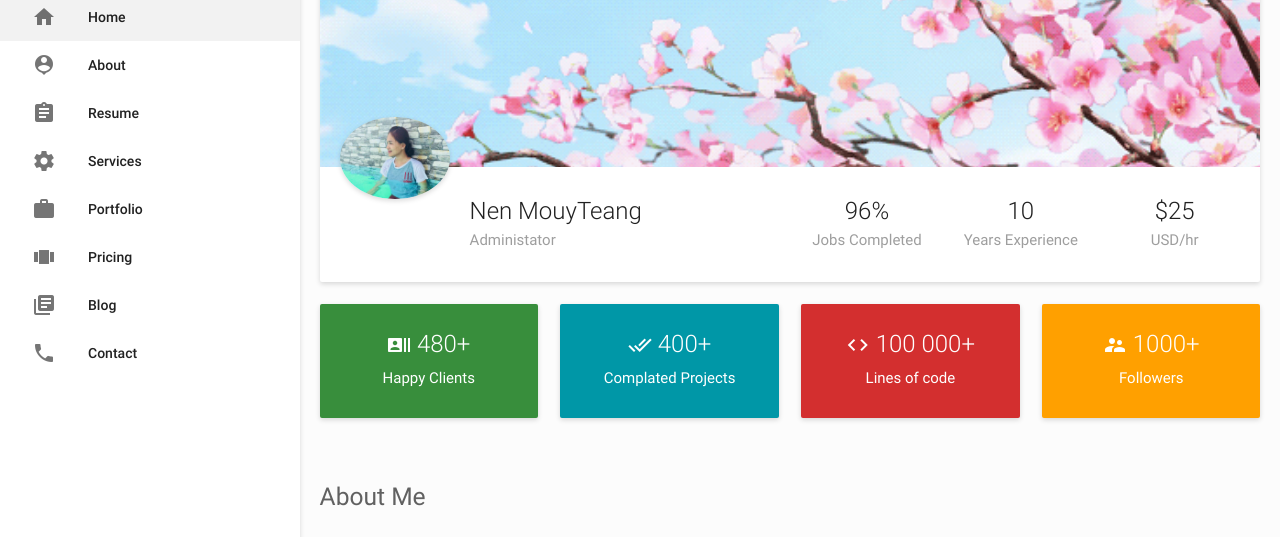
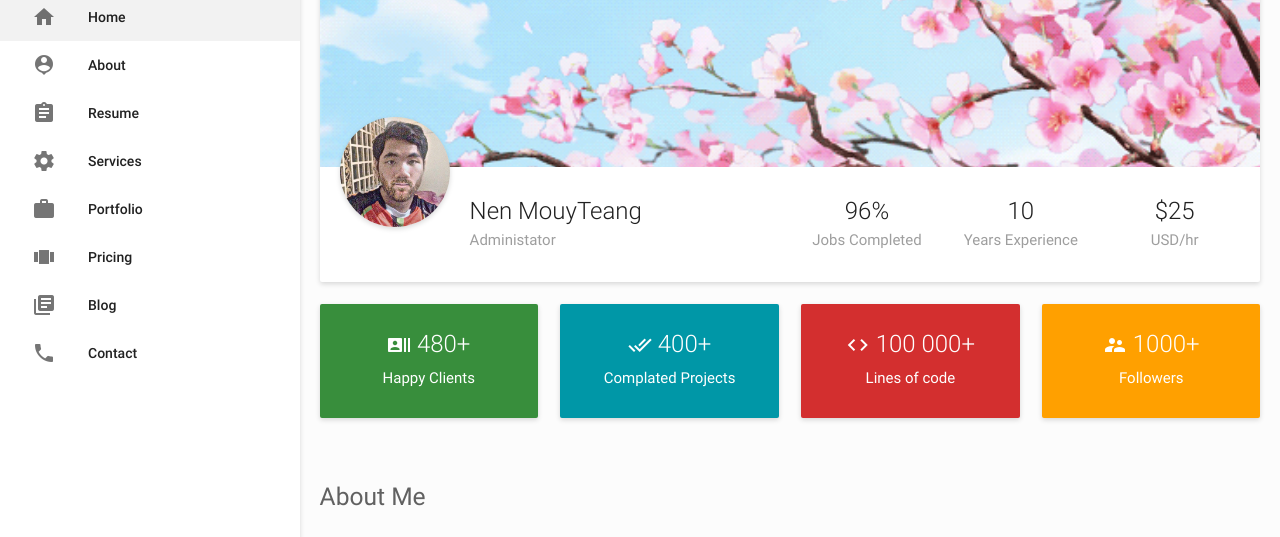
Before and after one commit to Mouyteang/personalwebsite, a plain HTML site: page index.html in a window 1280 px wide. Shown: the part 217-754 px from the top of the page. Drawn offline with Linux system fonts and the light colour scheme; some packages are replaced by stand-ins of ours; files whose address does not match are found by name.

Commit message:
change image

```diff
--- a/index.html
+++ b/index.html
@@ -177,7 +177,7 @@
 							<div class="row">
 								<div class="col s12 m5 l6">
 									<figure class="card-profile-image">
-										<img class="circle z-depth-1 responsive-img" src="images/MO_MO.jpg" alt="" />
+										<img class="circle z-depth-1 responsive-img" src="images/myphoto.jpg" alt="" />
 									</figure>
 									<div class="card-profile-desc">
 										<h4 class="card-title grey-text text-darken-4">Nen MouyTeang</h4>
```
